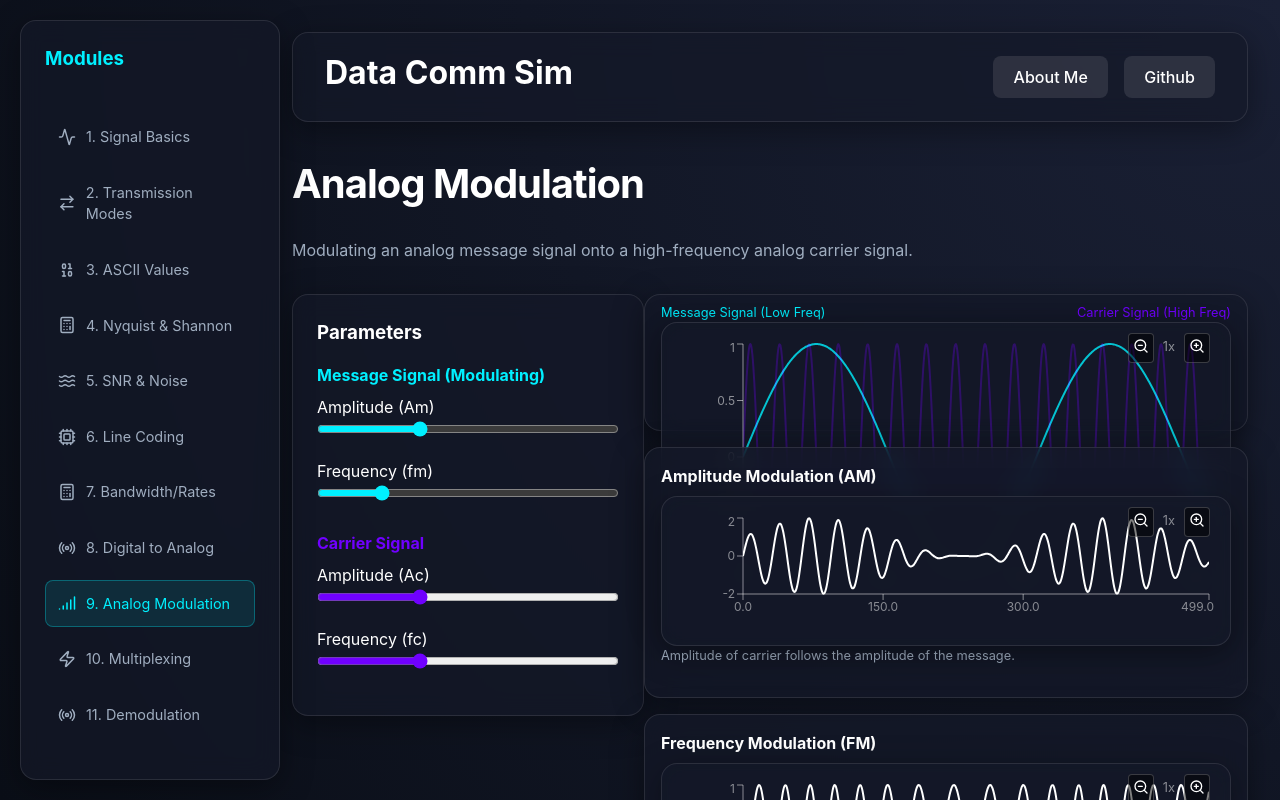
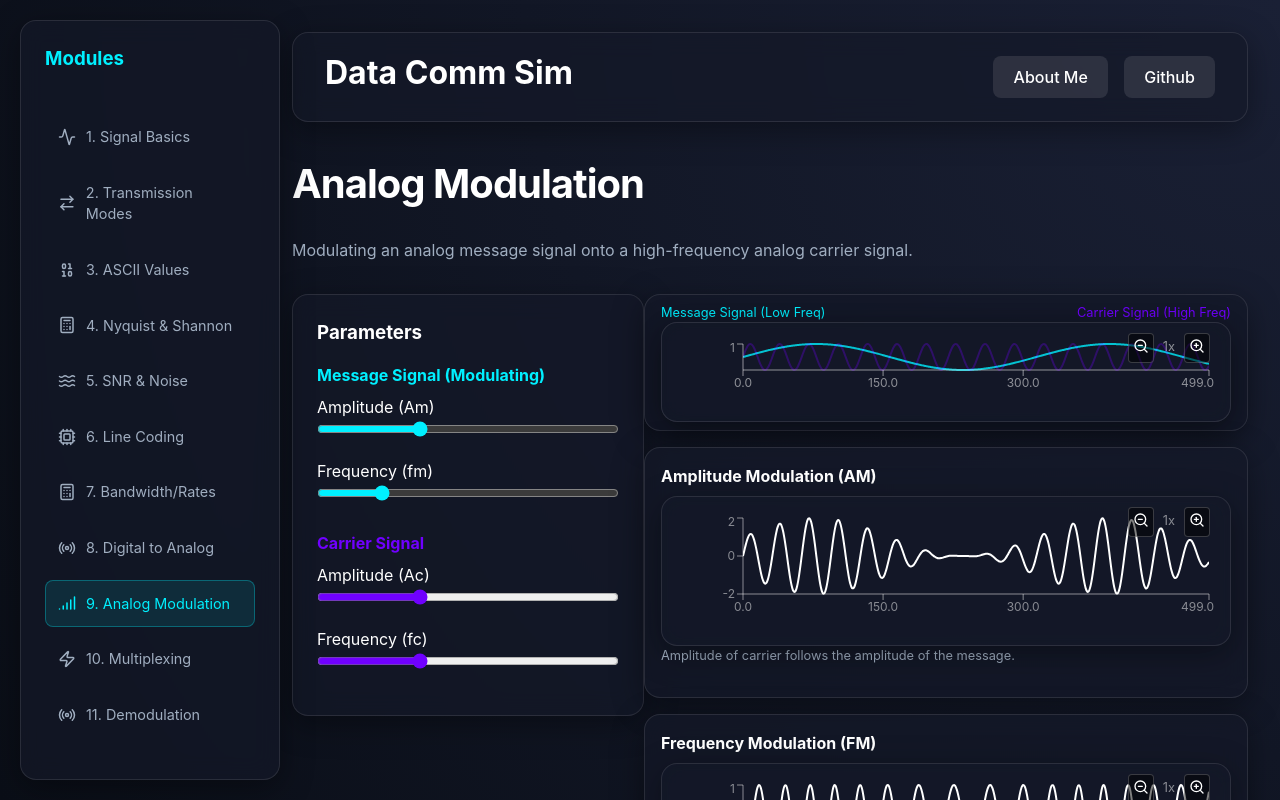
Before and after one commit to MahbubHasan777/Data-Comm-Simulation, a React (Vite) app: page /analog-modulation in a window 1280 px wide. Shown: the top 800 px of the page. Built offline with nearby package versions, Linux system fonts and the light colour scheme.

Commit message:
Fix remaining UI overlap in Analog Modulation

```diff
--- a/src/pages/AnalogModulation.tsx
+++ b/src/pages/AnalogModulation.tsx
@@ -111,9 +111,9 @@ const AnalogModulation = () => {
                             <span style={{ color: 'var(--secondary)', fontSize: '0.8rem' }}>Carrier Signal (High Freq)</span>
                         </div>
                         <div style={{ height: '100px', position: 'relative' }}>
-                            <Waveform data={message} color="var(--primary)" showGrid={false} />
+                            <Waveform data={message} color="var(--primary)" showGrid={false} height="100%" />
                             <div style={{ position: 'absolute', top: 0, width: '100%', height: '100%', opacity: 0.3 }}>
-                                <Waveform data={carrier} color="var(--secondary)" showGrid={false} />
+                                <Waveform data={carrier} color="var(--secondary)" showGrid={false} height="100%" />
                             </div>
                         </div>
                     </div>
```
